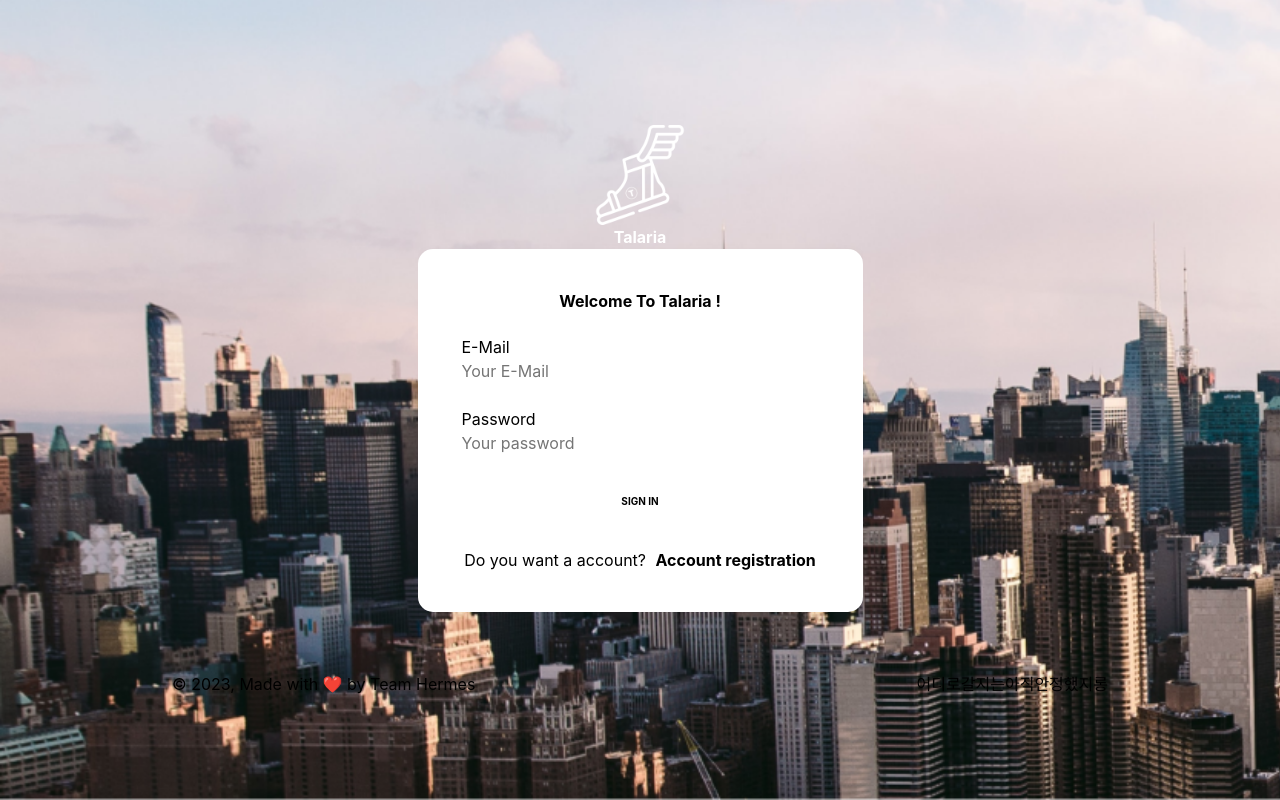
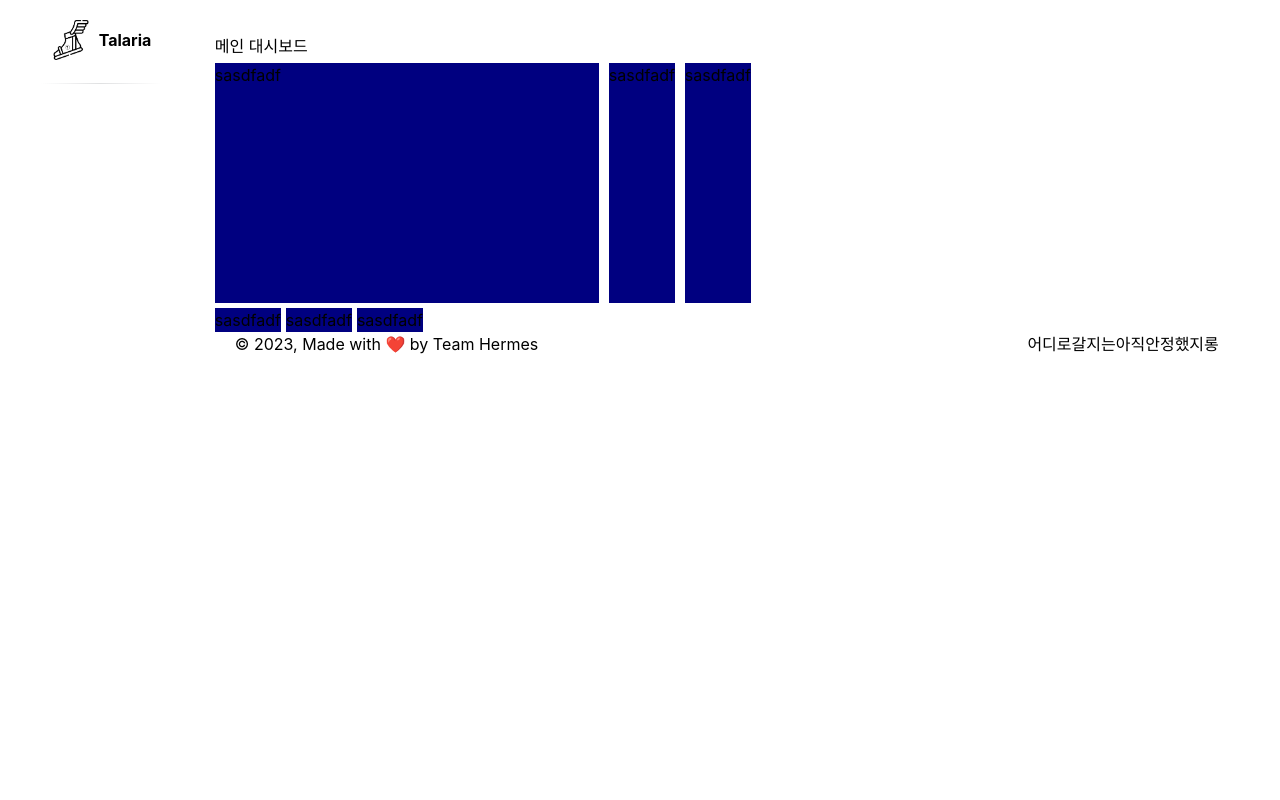
Before and after one commit to cvivis/Talaria, a React (Create React App) app in the folder frontend/: page /admin in a window 1280 px wide. Before the commit this address led to /. Built offline with nearby package versions, Linux system fonts and the light colour scheme.

Commit message:
:lipstick: Style: dashboard frame not finish

```diff
--- a/frontend/src/App.js
+++ b/frontend/src/App.js
@@ -9,6 +9,7 @@ import Developer from './layouts/Developer.js';
 import ApiProducts from './components/user/ApiProducts.js';
 import MySubscription from './components/user/MySubscription.js';
 import Product from './components/user/Product.js';
+import Chart from "./components/admin/MainChart.js";
 
 function App() {
 
@@ -24,7 +25,9 @@ function App() {
             <Route exact path='/user/API Products/:productName' element={<Product />} />
             <Route exact path='/user/My Subscription' element={<MySubscription />} />
           </Route>
-          <Route exact path='/admin' element={<PrivateRoute selectRole="admin" component={<Admin />} />} />
+          <Route exact path='/admin' element={<PrivateRoute selectRole="admin" component={<Admin />} />} >
+            <Route exact index element={<Chart/>}></Route>
+          </Route>
           <Route exact path='/developer' element={<PrivateRoute selectRole="developer" component={<Developer />} />} />
 					{/* 상단에 위치하는 라우트들의 규칙을 모두 확인, 일치하는 라우트가 없는경우 처리 */}
 					<Route path='/*' element={<NotFound />} />
--- /dev/null
+++ b/frontend/src/components/admin/MainChart.js
@@ -0,0 +1,29 @@
+import { Box, Text } from '@chakra-ui/react';
+import React from 'react';
+import { Flex, Spacer, HStack,Grid } from '@chakra-ui/react'
+import Chart1 from "../dashboard/chart1";
+import Chart2 from "../dashboard/chart2";
+import Chart3 from "../dashboard/chart3";
+import Chart4 from "../dashboard/chart4";
+import Chart5 from "../dashboard/chart5";
+import Chart6 from "../dashboard/chart6";
+
+const MainChart = () => {
+    return (
+        <Box bgColor={"white"}>
+            <Text>메인 대시보드</Text>
+            <Flex gap={10} mt={5}>
+                <Chart1></Chart1>
+                <Chart2></Chart2>
+                <Chart3></Chart3>
+            </Flex>
+            <Flex gap={5} mt={5}>
+                <Chart4></Chart4>
+                <Chart5></Chart5>
+                <Chart6></Chart6>
+            </Flex>
+        </Box>
+    );
+};
+
+export default MainChart;
--- /dev/null
+++ b/frontend/src/components/dashboard/chart1.js
@@ -0,0 +1,15 @@
+import { Box } from "@chakra-ui/react";
+import { useEffect, useState } from "react";
+
+function Chart1() {
+
+    return (
+        <>
+        <Box bg='navy' w='30vw' h='30vh'>
+            sasdfadf
+        </Box>
+        </>
+
+    );
+}
+export default Chart1;
--- /dev/null
+++ b/frontend/src/components/dashboard/chart2.js
@@ -0,0 +1,13 @@
+import { useEffect, useState } from "react";
+import { Box } from "@chakra-ui/react";
+function Chart2() {
+
+    return (
+        <>
+        <Box bg='navy'>
+            sasdfadf
+        </Box>
+        </>
+    );
+}
+export default Chart2;
--- /dev/null
+++ b/frontend/src/components/dashboard/chart3.js
@@ -0,0 +1,13 @@
+import { useEffect, useState } from "react";
+import { Box } from "@chakra-ui/react";
+function Chart3() {
+
+    return (
+        <>
+        <Box bg='navy'>
+            sasdfadf
+        </Box>
+        </>
+    );
+}
+export default Chart3;
--- /dev/null
+++ b/frontend/src/components/dashboard/chart4.js
@@ -0,0 +1,13 @@
+import { useEffect, useState } from "react";
+import { Box } from "@chakra-ui/react";
+function Chart4() {
+
+    return (
+        <>
+        <Box bg='navy'>
+            sasdfadf
+        </Box>
+        </>
+    );
+}
+export default Chart4;
--- /dev/null
+++ b/frontend/src/components/dashboard/chart5.js
@@ -0,0 +1,13 @@
+import { useEffect, useState } from "react";
+import { Box } from "@chakra-ui/react";
+function Chart5() {
+
+    return (
+        <>
+        <Box bg='navy'>
+            sasdfadf
+        </Box>
+        </>
+    );
+}
+export default Chart5;
--- /dev/null
+++ b/frontend/src/components/dashboard/chart6.js
@@ -0,0 +1,13 @@
+import { useEffect, useState } from "react";
+import { Box } from "@chakra-ui/react";
+function Chart6() {
+
+    return (
+        <>
+        <Box bg='navy'>
+            sasdfadf
+        </Box>
+        </>
+    );
+}
+export default Chart6;
--- a/frontend/src/components/route/PrivateRoute.js
+++ b/frontend/src/components/route/PrivateRoute.js
@@ -2,7 +2,7 @@ import { Navigate } from "react-router-dom";
 
 const PrivateRoute = ({selectRole, component : Component}) => {
     const login = true;
-    const role = "user";
+    const role = "admin";
 
     if(!login) {
         alert("로그인을 해주세요.");
--- a/frontend/src/layouts/Admin.js
+++ b/frontend/src/layouts/Admin.js
@@ -1,14 +1,77 @@
-import { Box } from "@chakra-ui/react";
 import AppCharts from '../components/dashboard/StatusLiveChart';
+import { Accordion, AccordionButton, AccordionIcon, AccordionItem, AccordionPanel, Badge, Box, Breadcrumb, BreadcrumbItem, BreadcrumbLink, Flex, LinkBox, LinkOverlay, List, ListIcon, ListItem, Spacer, Text, useColorModeValue } from "@chakra-ui/react";
+import Sidebar from "../components/sidebar/Sidebar";
+import MainPanel from "../components/layouts/mainPanel/MainPanel";
+import Footer from "../components/footer/Footer";
+import { useEffect, useState } from "react";
+import { Outlet, useLocation, useNavigate } from "react-router-dom";
+
 
 function Admin() {
+    let bgBoxColor = useColorModeValue('blue.500', 'navy.900');
+    let mainText = useColorModeValue("white", "gray.200");
+    const location = useLocation();
 
+
+    const [mainCategory, setMainCategory] = useState("API Products");
+    const [secondCategory, setSecondCategory] = useState("");
+    const [thirdCategory, setThirdCategory] = useState("");
+
+    useEffect(() => {
+        console.log(location.pathname);
+        const locationArray = decodeURI(location.pathname).split('/');
+        console.log(locationArray);
+        for(let i = 0; i<locationArray.length; i++) {
+            if(i === 2) {
+                setMainCategory(locationArray[i]);
+            } else if(i === 3) {
+                setSecondCategory(locationArray[i]);
+            }
+        }
+    },[location,mainCategory]);
     return (
         <>
-            <Box>
-                어드민 페이지
-                <AppCharts></AppCharts>
-            </Box>
+             <Box h='40vh' w='100%' position='absolute' bg={bgBoxColor} top='0' zIndex="-1" />
+             <Flex direction='row' >
+                <Sidebar setWidth='15vw' setHeigth='95vh'>
+                </Sidebar>
+                <Box ml='16vw' >
+                {/* <AppCharts></AppCharts> */}
+                <Box mx='10' mt='10'>
+                        <Breadcrumb>
+                            <BreadcrumbItem color={mainText}>
+                                <BreadcrumbLink
+                                    color={mainText}
+                                >
+                                    {mainCategory}
+                                </BreadcrumbLink>
+                            </BreadcrumbItem>
+                            {
+                                secondCategory !== "" ?
+                                <BreadcrumbItem isCurrentPage={thirdCategory !== "" ? false : true} color={mainText}>
+                                    <BreadcrumbLink href='#' color={mainText}>{secondCategory}</BreadcrumbLink>
+                                </BreadcrumbItem>
+                                :
+                                null
+                            }
+                            {
+                                thirdCategory !== "" ?
+                                <BreadcrumbItem isCurrentPage color={mainText}>
+                                    <BreadcrumbLink href='#' color={mainText}>{thirdCategory}</BreadcrumbLink>
+                                </BreadcrumbItem>
+                                :
+                                null
+                            }
+                        </Breadcrumb>
+                    </Box>
+
+                <MainPanel setWidth='80vw' setHeigth='95vh' >
+                        <Outlet />
+                    </MainPanel>
+                    <Footer />
+                </Box>
+            </Flex>
+
         </>
     );
 }
```
